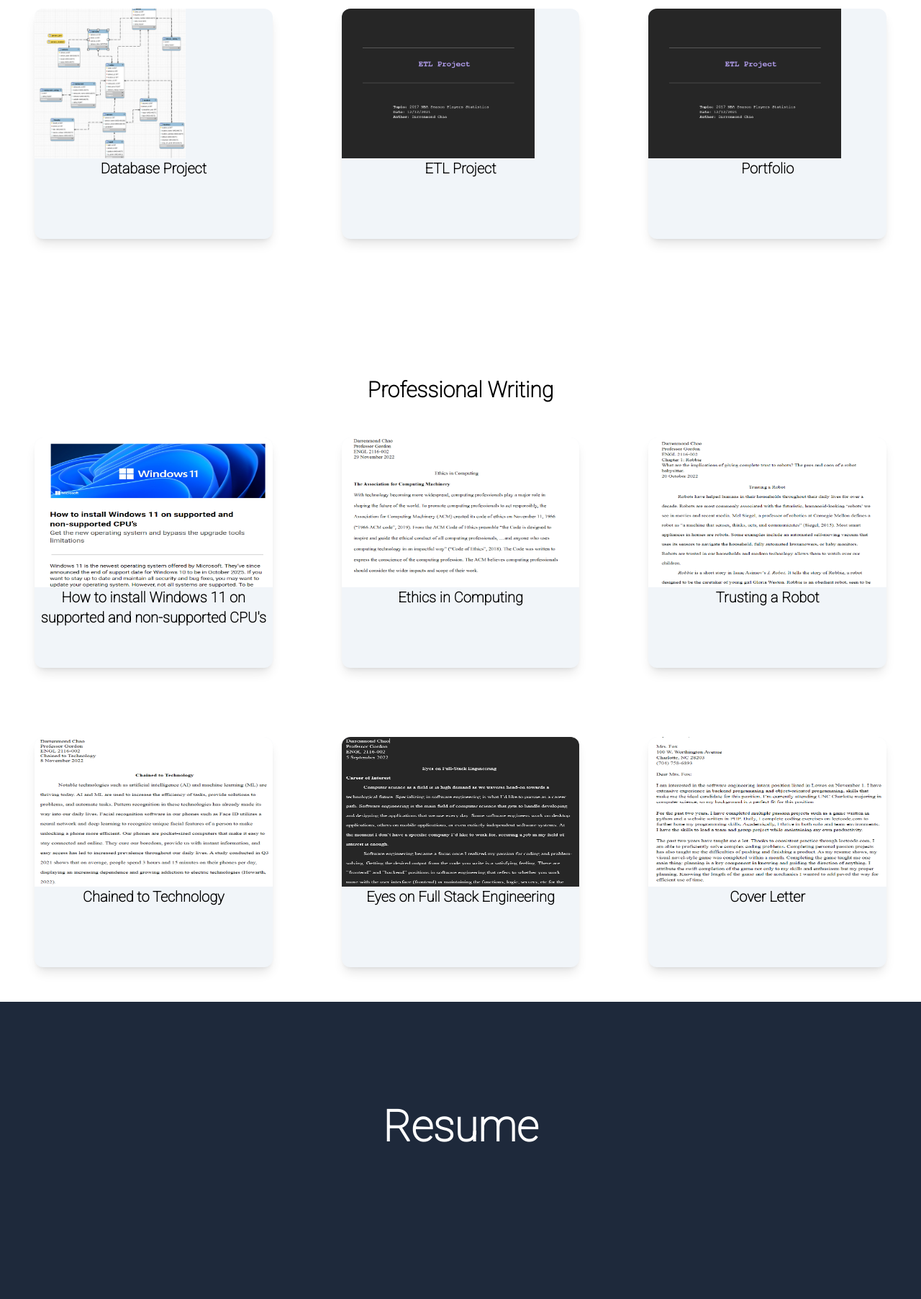
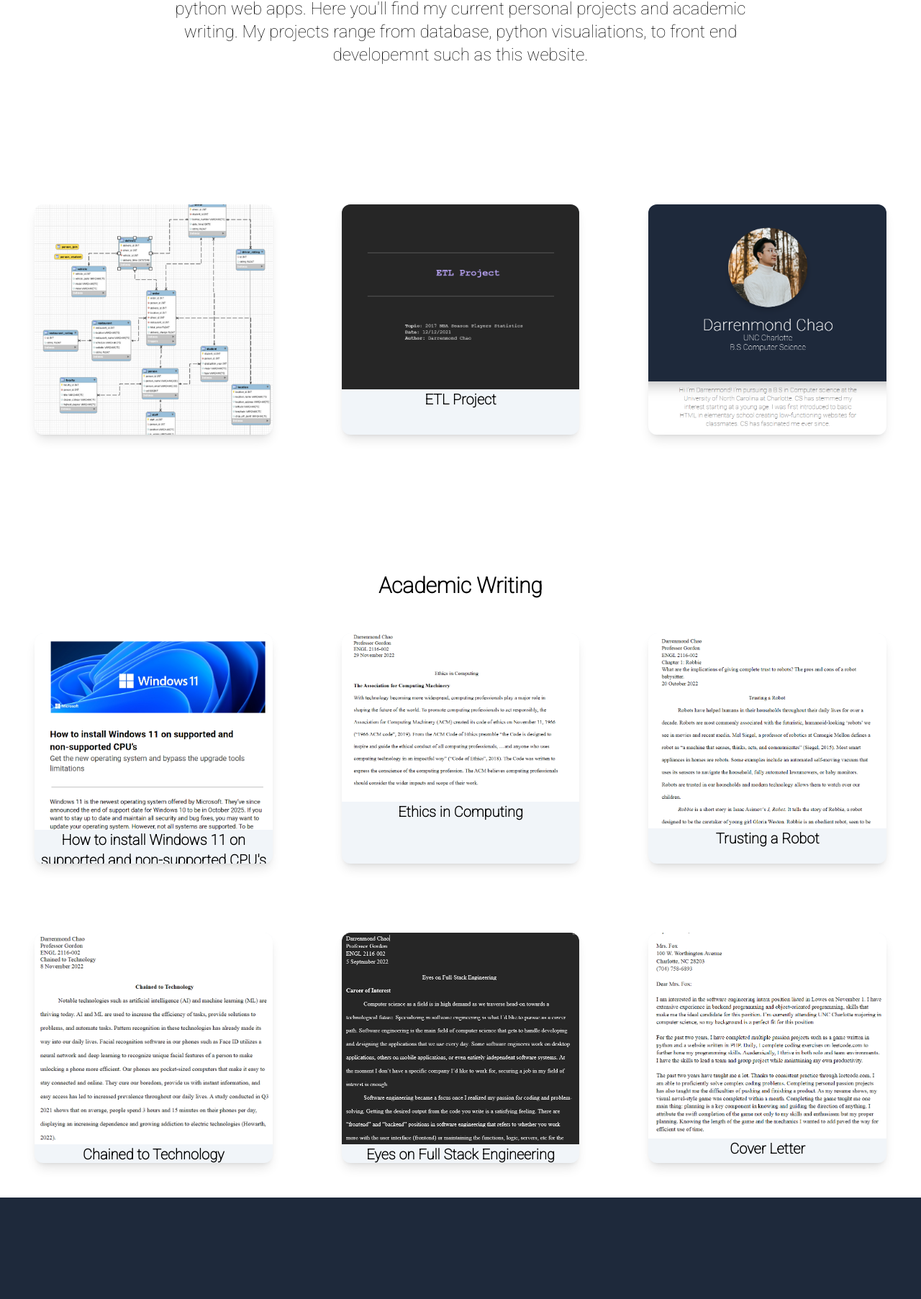
Before and after one commit to tsundarren/tsundarren.github.io, a website: page index.html in a window 1280 px wide. Shown: the part 1056-2861 px from the top of the page at 72% size. Drawn offline with Linux system fonts and the light colour scheme.

Commit message:
Add files via upload

```diff
--- a/index.html
+++ b/index.html
@@ -32,7 +32,14 @@
 
         <div class = "col-start-3 col-span-7 text-center text-2xl">
             Hi I'm Darrenmond! I'm pursuing a B.S in Computer science at the University of North Carolina at Charlotte. CS has stemmed my interest starting at a young age.
-             I was first introduced to basic HTML in elementary school creating low-functioning websites for classmates. CS has fascinated me ever since.
+             I was first introduced to basic HTML in elementary school creating low-functioning websites for classmates. CS has fascinated me ever since. I'm currently a senior
+             finishing my last semseter here at UNCC graduating in Spring 2023. Along with academics, I perform part time work in the medical field.
+        </div>
+
+        <div class = "col-start-3 col-span-7 text-center text-2xl">
+            This is my portfolio! I love developing my technical skills outside the classroom and I have my eye on multiple other projects like mobile app development and python web apps.
+            Here you'll find my current personal projects and academic writing. My projects range from database, python visualiations, to front end developemnt
+            such as this website.
         </div>
     </div>
 
@@ -40,7 +47,7 @@
     <div class = "flex text-center py-36">
         <div class = "flex flex-auto flex-col bg-slate-100 rounded-xl shadow-lg h-80 m-12 overflow-hidden sm:w-20 transition ease-in-out delay-100 hover:scale-105 ">
             <a href="https://github.com/tsundarren/Database-Project">
-                <img src="./img/Database Project.png" alt="project image" class="h-52">
+                <img src="./img/Database Project.png" alt="project image" class="h-auto">
 
                 <h2 class = "text-xl font-bold">
                     Database Project
@@ -51,7 +58,7 @@
 
         <div class = "flex flex-auto flex-col bg-slate-100 rounded-xl shadow-lg h-80 m-12 overflow-hidden sm:w-20 transition ease-in-out delay-100 hover:scale-105">
             <a href="https://github.com/tsundarren/ETL-Project">
-                 <img src="./img/ETL Project.png" alt="project image" class="h-52">
+                 <img src="./img/ETL Project.png" alt="project image" class="h-auto">
 
                  <h2 class = "text-xl font-bold">
                     ETL Project
@@ -63,8 +70,8 @@
 
 
         <div class = "flex flex-auto flex-col bg-slate-100 rounded-xl shadow-lg h-80 m-12 overflow-hidden sm:w-20 transition ease-in-out delay-100 hover:scale-105">
-            <a href="https://github.com/tsundarren/ETL-Project">
-                 <img src="./img/ETL Project.png" alt="project image" class="h-52">
+            <a href="https://github.com/tsundarren/tsundarren.github.io">
+                 <img src="./img/Online Portfolio.png" alt="project image" class="h-auto">
 
                  <h2 class = "text-xl font-bold">
                     Portfolio
@@ -75,60 +82,75 @@
 
     </div>
 
-    <h1 class = "text-3xl font-bold text-center padding">Professional Writing</h1>
+    <h1 class = "text-3xl font-bold text-center padding">Academic Writing</h1>
 
     <div class = "flex text-center">
         <div class = "flex flex-auto flex-col bg-slate-100 rounded-xl shadow-lg h-80 m-12 overflow-hidden sm:w-20 transition ease-in-out delay-100 hover:scale-105 ">
-            <img src="./img/writing/Windows11.png" alt="project image" class="h-52">
+            <a href="https://github.com/tsundarren/tsundarren.github.io/blob/main/docs/How%20to%20install%20Windows%2011%20on%20supported%20and%20non-supported%20CPU's.pdf">
+                <img src="./img/writing/Windows11.png" alt="project image" class="h-auto">
 
                 <h2 class = "text-xl font-bold">
                     How to install Windows 11 on supported and non-supported CPU's
                 </h2>
+            </a>
+
 
         </div>
 
         <div class = "flex flex-auto flex-col bg-slate-100 rounded-xl shadow-lg h-80 m-12 overflow-hidden sm:w-20 transition ease-in-out delay-100 hover:scale-105">
-            <img src="./img/writing/Ethics in Computing.png" alt="project image" class="h-52">
+            <a href="https://github.com/tsundarren/tsundarren.github.io/blob/main/docs/Ethics%20in%20Computing.pdf">
+                <img src="./img/writing/Ethics in Computing.png" alt="project image" class="h-auto">
 
                 <h2 class = "text-xl font-bold">
                     Ethics in Computing
                 </h2>
+            </a>
+
         </div>
 
 
         <div class = "flex flex-auto flex-col bg-slate-100 rounded-xl shadow-lg h-80 m-12 overflow-hidden sm:w-20 transition ease-in-out delay-100 hover:scale-105">
-            <img src="./img/writing/Trusting a Robot.png" alt="project image" class="h-52 ">
+            <a href="https://github.com/tsundarren/tsundarren.github.io/blob/main/docs/Trusting%20a%20Robot.pdf">
+                <img src="./img/writing/Trusting a Robot.png" alt="project image" class="h-auto">
 
                 <h2 class = "text-xl font-bold">
                     Trusting a Robot
                 </h2>
+            </a>
+
         </div>
     </div>
 
     <div class = "flex text-center">
         <div class = "flex flex-auto flex-col bg-slate-100 rounded-xl shadow-lg h-80 m-12 overflow-hidden sm:w-20 transition ease-in-out delay-100 hover:scale-105 ">
-            <img src="./img/writing/Chained to Technology.png" alt="project image" class="h-52">
+            <a href="https://github.com/tsundarren/tsundarren.github.io/blob/main/docs/Chained%20to%20Technology.pdf">
+                <img src="./img/writing/Chained to Technology.png" alt="project image" class="h-auto">
 
                 <h2 class = "text-xl font-bold">
                     Chained to Technology
                 </h2>
+            </a>
+        </div>
+
+        <div class = "flex flex-auto flex-col bg-slate-100 rounded-xl shadow-lg h-80 m-12 overflow-hidden sm:w-20 transition ease-in-out delay-100 hover:scale-105">
+            <a href="https://github.com/tsundarren/tsundarren.github.io/blob/main/docs/Career%20Essay%2C%20Chao%2C%20ENGL%202116-002.pdf">
+                <img src="./img/writing/Career Essay.png" alt="project image" class="h-auto">
+
+                <h2 class = "text-xl font-bold">
+                    Eyes on Full Stack Engineering
+                </h2>
+            </a>
 
         </div>
 
         <div class = "flex flex-auto flex-col bg-slate-100 rounded-xl shadow-lg h-80 m-12 overflow-hidden sm:w-20 transition ease-in-out delay-100 hover:scale-105">
-                <img src="./img/writing/Career Essay.png" alt="project image" class="h-52 ">
-
-            <h2 class = "text-xl font-bold">
-                Eyes on Full Stack Engineering
-            </h2>
-        </div>
-
-        <div class = "flex flex-auto flex-col bg-slate-100 rounded-xl shadow-lg h-80 m-12 overflow-hidden sm:w-20 transition ease-in-out delay-100 hover:scale-105">
-            <img src="./img/writing/Cover Letter.png" alt="project image" class="h-52 ">
+            <a href="https://github.com/tsundarren/tsundarren.github.io/blob/main/docs/Cover%20Letter.pdf">
+                <img src="./img/writing/Cover Letter.png" alt="project image" class="h-auto ">
 
                 <h2 class = "text-xl font-bold">
                     Cover Letter
                 </h2>
+            </a>
         </div>
 
     </div>
```
Also changed, not shown: img/Online Portfolio.png (added). Lines whose indentation alone changed are shown as unchanged.
